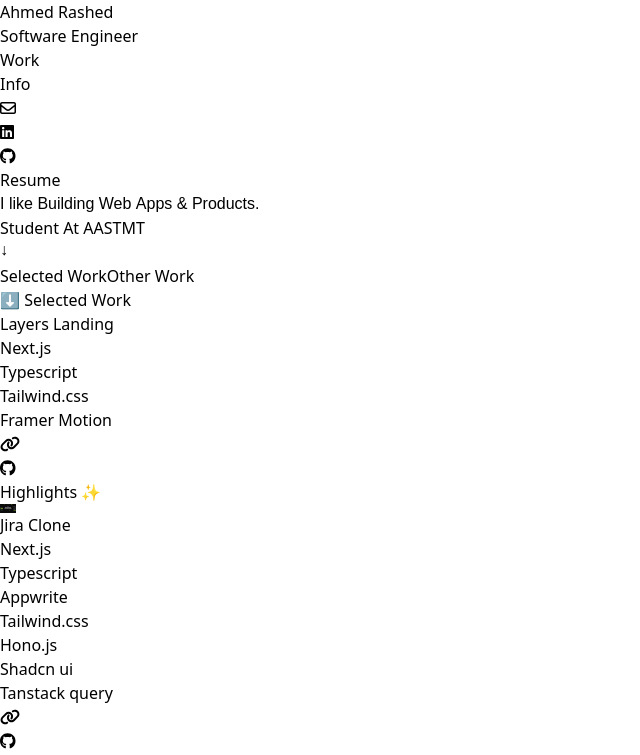
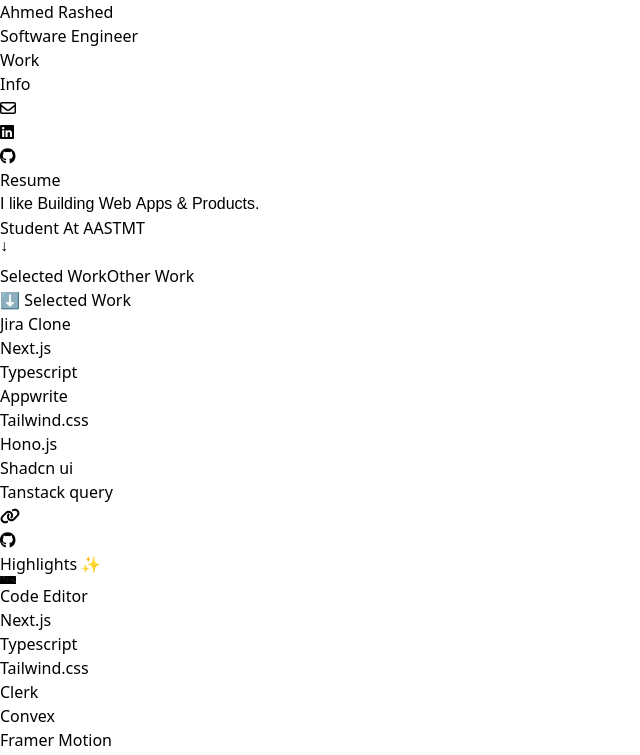
Before and after one commit to legendofnoobs/ProPortfolio, a React (Vite) app: page / in a window 1280 px wide. Shown: the top 755 px of the page, without its empty margins (0-640 px from the left). Built offline with nearby package versions, Linux system fonts and the light colour scheme.

Commit message:
some edits to data and otherProjectCard

```diff
--- a/src/components/OtherProjectCard.jsx
+++ b/src/components/OtherProjectCard.jsx
@@ -19,7 +19,7 @@
 						<h1 className="text-3xl z-10 text-nowrap">{props.title}</h1>
 					</div>
 					<div className="w-full text-nowrap flex flex-col gap-5 mb-5">
-						<ul className="flex flex-wrap gap-3">
+						<ul className="flex flex-wrap gap-2">
 							{props.usedTech.map((tech, index) => (
 								<li key={index} className="px-3 py-1 w-fit bg-white/10 rounded-full max-[540px]:text-sm">{tech}</li>
 							))}
--- a/src/data/index.js
+++ b/src/data/index.js
@@ -220,13 +220,9 @@
 
 // =================================================================
 import Cover from "../assets/ProjectsAssets/Cover.webp";
-import MusicPlayer from "../assets/ProjectsAssets/Music Player.webp";
 import SpaceTourism from "../assets/ProjectsAssets/Space tourism.webp";
-import TodoApp from "../assets/ProjectsAssets/Todo app.webp";
 import WeatherApp from "../assets/ProjectsAssets/Weather app.webp";
-import PortfolioV2 from "../assets/ProjectsAssets/PortfolioV2.png";
 import NikeLanding from "../assets/ProjectsAssets/Nike Landing.webp";
-import MoviesLand from "../assets/ProjectsAssets/MoviesLand.webp";
 import GymApp from "../assets/ProjectsAssets/GymApp.webp";
 import SnapGram from "../assets/ProjectsAssets/SnapGram.png";
 // =====================================================================
@@ -291,38 +287,6 @@
 
 
 export const projectsData = [
-	{
-		id: "14",
-		imgURL: layers0,
-		title: "Layers Landing",
-		description: "Layers landing page is a fully animated experience, bringing design to life with smooth transitions and interactive motion effects. Every scroll showcases the app’s features dynamically, making the introduction as engaging as the design process itself.",
-		live: "https://layers-design-tool.netlify.app/",
-		gitHUB: "https://github.com/legendofnoobs/layers",
-		usedTech: ["Next.js", "Typescript", "Tailwind.css", "Framer Motion"],
-		featuresWithImages: [
-			{
-				description: "2 draggable designs (left and right)",
-				image: layers0,
-			},
-			{
-				description: "A moving logoticker and a text-based scroll animation",
-				image: layers1,
-			},
-			{
-				description: "Cards with multible effects and animations",
-				image: layers2,
-			},
-			{
-				description: "A single logoticker component with 2 directions passed as a property",
-				image: layers3,
-			},
-			{
-				description: "Accordions with beautiful animations",
-				image: layers4,
-			},
-		],
-		hover: "group-hover:bg-lime-600/50 group-hover:blur-[150px]",
-	},
 	{
 		id: "13",
 		imgURL: image1,
@@ -410,7 +374,7 @@
 	{
 		id: "1",
 		imgURL: SnapGram,
-		title: "SnapGram",
+		title: "Snapgram",
 		description: "Build a modern social app with a stunning UI with a native mobile feel, a special tech stack, an infinite scroll feature, and amazing performance. It is Fully functional and responsive",
 		live: "https://snap-graam.netlify.app/",
 		gitHUB: "https://github.com/legendofnoobs/SnapGram",
@@ -451,62 +415,42 @@
 		],
 		hover: "group-hover:bg-pink-600/50 group-hover:blur-[150px]",
 	},
-	{
-		id: "3",
-		imgURL: Cover,
-		title: "Music App Design",
-		description: "For Human Computer Interaction's course, I worked on this project with my colleagues to make a good looking UI inspired by Apple music and Spotify.",
-		live: "https://www.figma.com/design/SzKp1UwvKAnQsD3bWHa3bO/Music-App?node-id=0-1&t=59wQ2QfPncoLflLg-1",
-		gitHUB: groovePdf,
-		usedTech: ["Figma"],
-		featuresWithImages: [
-			{
-				description: "",
-				image: Cover,
-			},
-			{
-				description: "",
-				image: groove1,
-			},
-			{
-				description: "",
-				image: groove2,
-			},
-			{
-				description: "",
-				image: groove3,
-			},
-			{
-				description: "",
-				image: groove4,
-			},
-			{
-				description: "",
-				image: groove5,
-			},
-			{
-				description: "",
-				image: groove6,
-			},
-			{
-				description: "",
-				image: groove7,
-			},
-			{
-				description: "",
-				image: groove8,
-			},
-			{
-				description: "",
-				image: groove9,
-			},
-		],
-		hover: "group-hover:bg-purple-600/50 group-hover:blur-[150px]"
-	},
 ]
 
 
 export const OtherProjectsData = [
+	{
+		id: "14",
+		imgURL: layers0,
+		title: "Layers Landing",
+		description: "Layers landing page is a fully animated experience, bringing design to life with smooth transitions and interactive motion effects. Every scroll showcases the app’s features dynamically, making the introduction as engaging as the design process itself.",
+		live: "https://layers-design-tool.netlify.app/",
+		gitHUB: "https://github.com/legendofnoobs/layers",
+		usedTech: ["Next.js", "Tailwind.css", "Framer Motion"],
+		featuresWithImages: [
+			{
+				description: "2 draggable designs (left and right)",
+				image: layers0,
+			},
+			{
+				description: "A moving logoticker and a text-based scroll animation",
+				image: layers1,
+			},
+			{
+				description: "Cards with multible effects and animations",
+				image: layers2,
+			},
+			{
+				description: "A single logoticker component with 2 directions passed as a property",
+				image: layers3,
+			},
+			{
+				description: "Accordions with beautiful animations",
+				image: layers4,
+			},
+		],
+		hover: "group-hover:bg-lime-600/50 group-hover:blur-[150px]",
+	},
 	{
 		id: "2",
 		imgURL: GymApp,
@@ -572,34 +516,56 @@
 		hover: "group-hover:bg-blue-600/50 group-hover:blur-[150px]"
 	},
 	{
-		id: "6",
-		imgURL: MusicPlayer,
-		title: "Music Player",
-		description: "A simple Music app to demonstrate my skills in JavaScript and CSS. Some music to chill and keep calm. It is Fully functional and responsive",
-		live: "https://musicplayerlegendofnoobs.netlify.app/",
-		gitHUB: "https://github.com/legendofnoobs/music-player",
-		usedTech: ["HTML", "CSS", "JavaScript"],
-		hover: "group-hover:bg-yellow-600/50 group-hover:blur-[150px]"
+		id: "3",
+		imgURL: Cover,
+		title: "Music App Design",
+		description: "For Human Computer Interaction's course, I worked on this project with my colleagues to make a good looking UI inspired by Apple music and Spotify.",
+		live: "https://www.figma.com/design/SzKp1UwvKAnQsD3bWHa3bO/Music-App?node-id=0-1&t=59wQ2QfPncoLflLg-1",
+		gitHUB: groovePdf,
+		usedTech: ["Figma"],
+		featuresWithImages: [
+			{
+				description: "",
+				image: Cover,
 			},
 			{
-		id: "7",
-		imgURL: PortfolioV2,
-		title: "PortfolioV2",
-		description: "A simple PortfolioV2 to demonstrate React.js, Tailwind.css, and Framer Motion skills. It is Fully functional and responsive",
-		live: "https://ahmedalirashedv2.netlify.app/#Home",
-		gitHUB: "https://github.com/legendofnoobs/React-Portfolio",
-		usedTech: ["React.js", "Tailwind.css", "Framer Motion"],
-		hover: "group-hover:bg-blue-600/50 group-hover:blur-[150px]"
+				description: "",
+				image: groove1,
 			},
 			{
-		id: "8",
-		imgURL: WeatherApp,
-		title: "Weather App",
-		description: "A simple Weather app to demonstrate JavaScript skills. Made this app as an individual project before college requested a web development course's project and just handed it 💀. It is Fully functional and responsive",
-		live: "https://weatherapplegendofnoobs.netlify.app/",
-		gitHUB: "https://github.com/legendofnoobs/WeatherApp",
-		usedTech: ["HTML", "CSS", "JavaScript", "API"],
-		hover: "group-hover:bg-violet-600/50 group-hover:blur-[150px]"
+				description: "",
+				image: groove2,
+			},
+			{
+				description: "",
+				image: groove3,
+			},
+			{
+				description: "",
+				image: groove4,
+			},
+			{
+				description: "",
+				image: groove5,
+			},
+			{
+				description: "",
+				image: groove6,
+			},
+			{
+				description: "",
+				image: groove7,
+			},
+			{
+				description: "",
+				image: groove8,
+			},
+			{
+				description: "",
+				image: groove9,
+			},
+		],
+		hover: "group-hover:bg-purple-600/50 group-hover:blur-[150px]"
 	},
 	{
 		id: "9",
@@ -612,24 +578,13 @@
 		hover: "group-hover:bg-orange-600/50 group-hover:blur-[150px]"
 	},
 	{
-		id: "10",
-		imgURL: MoviesLand,
-		title: "MoviesLand Website",
-		description: "A simple movies website to demonstrate React.js, css, and API skills. It is Fully functional and responsive",
-		live: "https://movieslandlegendofnoobs.netlify.app/",
-		gitHUB: "https://github.com/legendofnoobs/movie-app",
-		usedTech: ["React.js", "CSS", "API"],
-		hover: "group-hover:bg-yellow-600/50 group-hover:blur-[150px]"
+		id: "8",
+		imgURL: WeatherApp,
+		title: "Weather App",
+		description: "A simple Weather app to demonstrate JavaScript skills. Made this app as an individual project before college requested a web development course's project and just handed it 💀. It is Fully functional and responsive",
+		live: "https://weatherapplegendofnoobs.netlify.app/",
+		gitHUB: "https://github.com/legendofnoobs/WeatherApp",
+		usedTech: ["HTML", "CSS", "JavaScript", "API"],
+		hover: "group-hover:bg-violet-600/50 group-hover:blur-[150px]"
 	},
-	{
-		id: "11",
-		imgURL: TodoApp,
-		title: "Todo App",
-		description: "A simple Todo app to demonstrate JavaScript and React skills. It is Fully functional and responsive",
-		live: "https://todoappahemdali.netlify.app/",
-		gitHUB: "https://github.com/legendofnoobs/todo-app",
-		usedTech: ["React.js", "CSS", "Local Storage"],
-		hover: "group-hover:bg-red-600/50 group-hover:blur-[150px]"
-	},
-
 ]
```
Lines whose indentation alone changed are shown as unchanged.
